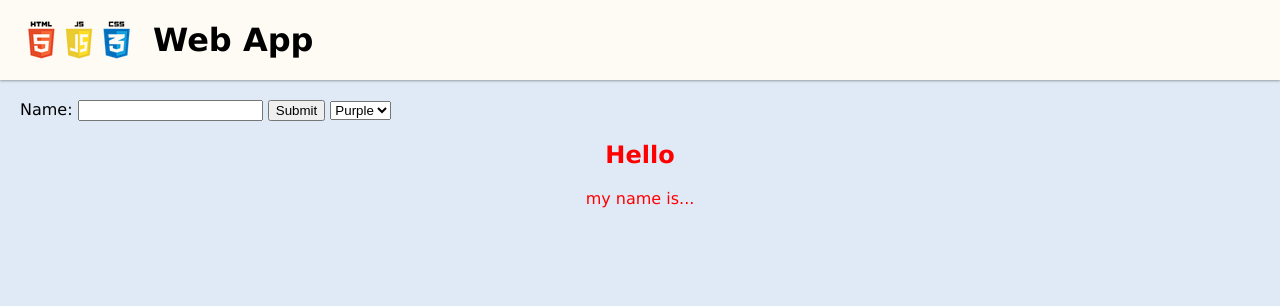
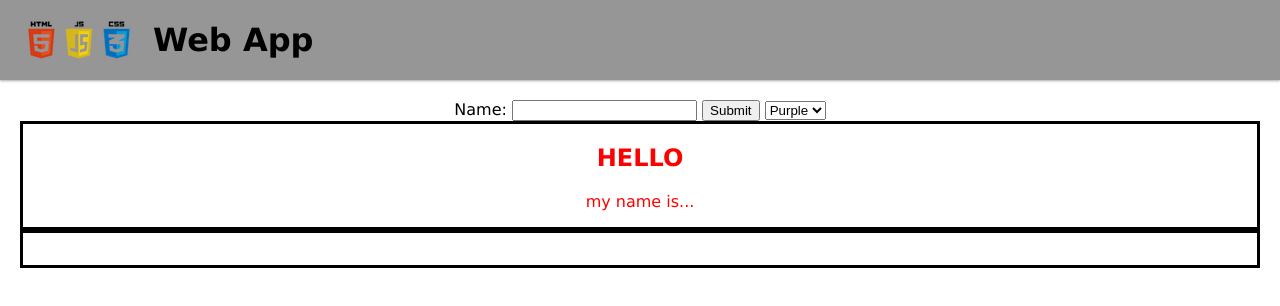
Before and after one commit to MontanoDiego/name-tag, a plain HTML site: page index.html in a window 1280 px wide. Drawn offline with Linux system fonts and the light colour scheme.

Commit message:
add styling for name tag display

```diff
--- a/app.js
+++ b/app.js
@@ -14,6 +14,6 @@ colorDropdown.addEventListener('change', () => {
 
     nameDisplay.classList.remove('purple');
     nameDisplay.classList.remove('red');
-    nameDisplay.classList.remove('grey');
+    nameDisplay.classList.remove('gray');
     nameDisplay.classList.add(colorDropdown.value);
 });
--- a/index.html
+++ b/index.html
@@ -30,7 +30,7 @@
 
         <main>
             <!-- section for controls -->
-            <section>
+            <section id="inputSection">
                 <label>Name:</label>
                 <input id="nameInput" />
                 <button id="updateButton">Submit</button>
@@ -42,10 +42,14 @@
             </section>
 
             <!-- section for displaying name -->
-            <section id="nameTagSection">
-                <h1 class="red">Hello</h1>
-                <p class="red">my name is...</p>
-                <p class="nameDisplay" id="name"></p>
+            <section class="flexContainer">
+                <div class="top">
+                    <h1 class="red">HELLO</h1>
+                    <p class="red">my name is...</p>
+                </div>
+                <div class="bot">
+                    <p class="nameDisplay" id="name"></p>
+                </div>
             </section>
         </main>
     </body>
--- a/styles/global.css
+++ b/styles/global.css
@@ -1,6 +1,6 @@
 :root {
-    --background: rgb(224, 234, 247);
-    --header-background: rgb(254, 251, 245);
+    --background: rgb(255, 255, 255);
+    --header-background: rgb(150, 150, 150);
     --primary-font: Corbel, 'Lucida Grande', 'Lucida Sans Unicode', 'Lucida Sans', 'DejaVu Sans',
         'Bitstream Vera Sans', 'Liberation Sans', Verdana, 'Verdana Ref', sans-serif;
 }
@@ -45,6 +45,31 @@ main {
 .gray {
     color: gray;
 }
-#nameTagSection {
+/* #nameTagSection { */
+    /* text-align: center; */
+/* } */
+
+#inputSection {
+
+    background-color: white;
     text-align: center;
+
 }
+
+.flexContainer {
+    text-align: center;
+
+}
+
+.top {
+    border: solid black;
+}
+
+.bot {
+    border: solid black;
+}
+
+#name {
+    font-family: Impact, Haettenschweiler, 'Arial Narrow Bold', sans-serif;
+    font-size: xx-large;
+}
```
